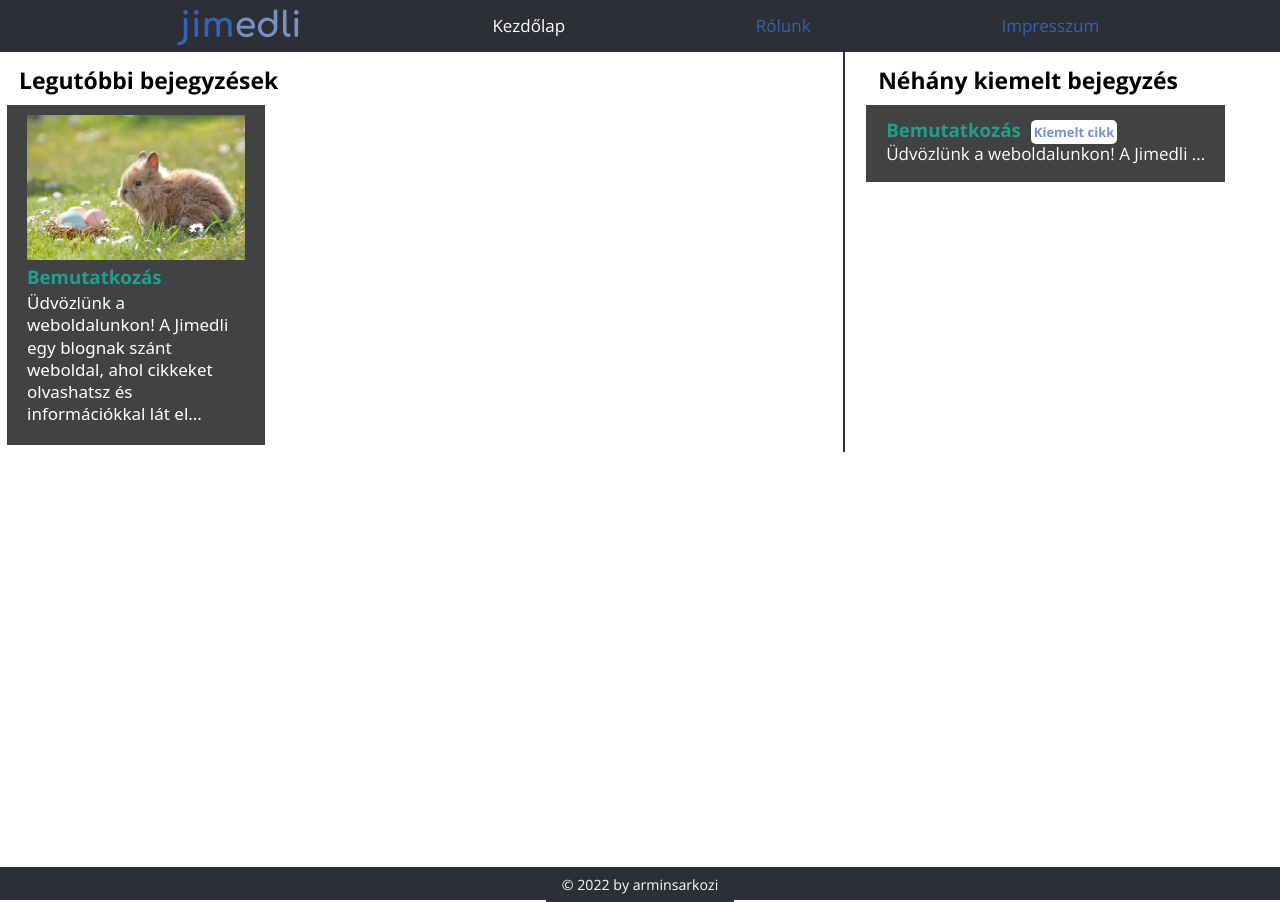
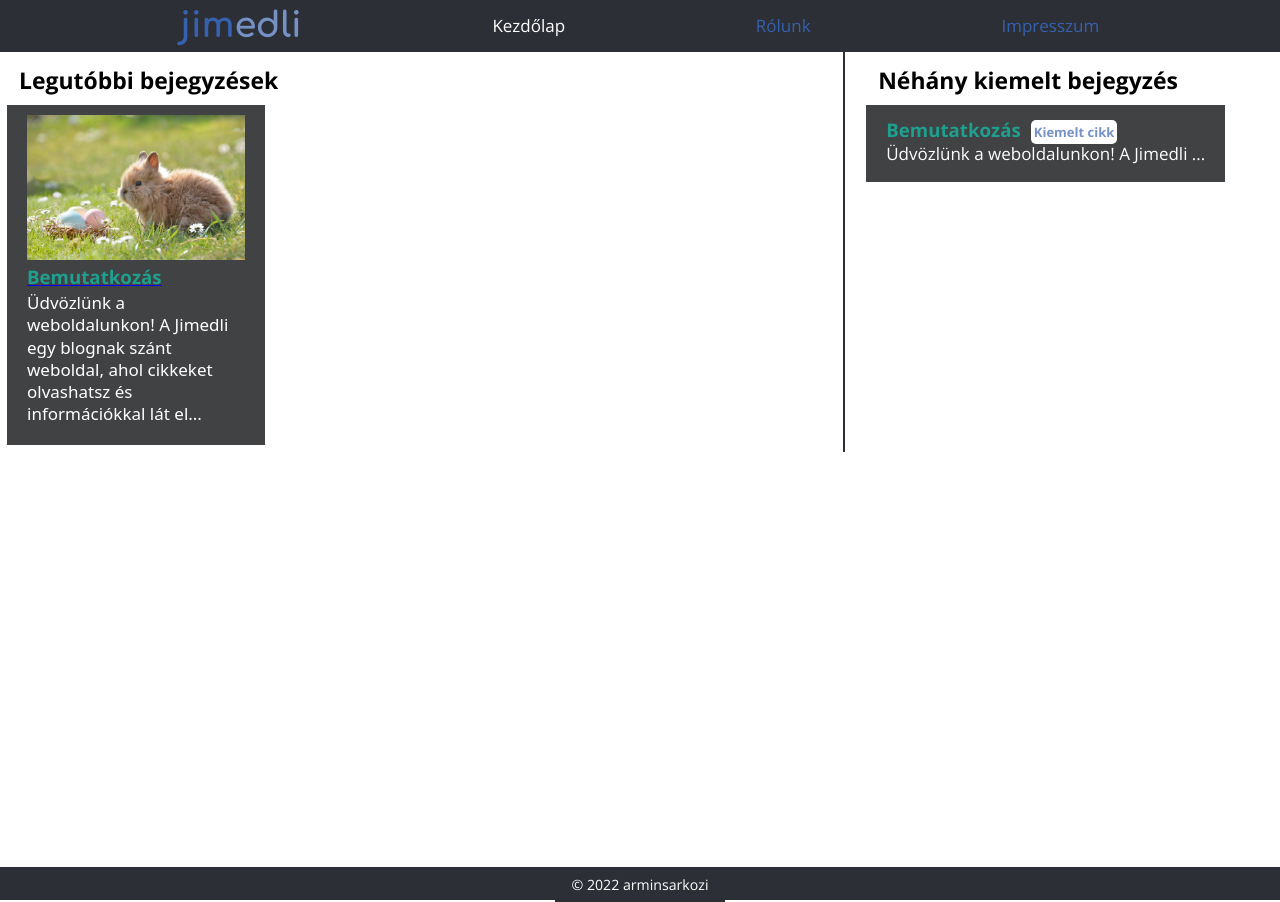
Before and after one commit to arminsarkozi/jimblog, a Jekyll site: the page built from index.html, in a window 1280 px wide. Built offline with Jekyll 4.4.1, drawn with Linux system fonts in a browser that asks for light colours.

Commit message:
Some things changed

```diff
--- a/_includes/footer.html
+++ b/_includes/footer.html
@@ -1,9 +1,5 @@
 <footer class="footer">
     <small>
-        <a href="https://github.com/arminsarkozi/jimedli/blob/main/LICENSE" target="_blank">&copy; 2022 by arminsarkozi</a>
+        <a href="https://github.com/arminsarkozi/jimedli/blob/main/LICENSE" target="_blank">&copy; 2022 arminsarkozi</a>
     </small>
 </footer>
-<!--
-  License: MIT
-  Link: https://github.com/arminsarkozi/jimedli/blob/main/LICENSE
--->
--- a/_includes/navigation.html
+++ b/_includes/navigation.html
@@ -9,7 +9,3 @@
         <i class="fa fa-bars"></i>
     </a>
 </nav>
-<!--
-  License: MIT
-  Link: https://github.com/arminsarkozi/jimedli/blob/main/LICENSE
--->
--- a/index.html
+++ b/index.html
@@ -7,9 +7,11 @@
 <ul class="posts">
   {% for post in site.posts limit: 13 %}
     <li class="posts--post">
-      <img src="{{ post.cover }}" alt="{{ post.coveralt }}" class="posts--post--cover">
-      <h2 class="posts--post--title"><a href="{{ post.url }}">{{ post.title }}</a></h2>
-      {{ post.excerpt | truncate: 120 }}
+        <a href="{{ post.url }}">
+          <img src="{{ post.cover }}" alt="{{ post.coveralt }}" class="posts--post--cover">
+          <h2 class="posts--post--title">{{ post.title }}</h2>
+        </a>
+        {{ post.excerpt | truncate: 120 }}
     </li>
   {% endfor %}
 </ul>
```
Also changed, not shown: _posts/2022-09-09-bemutatkozunk.md (+1 -1 lines), README.md (added), 5 other files.
